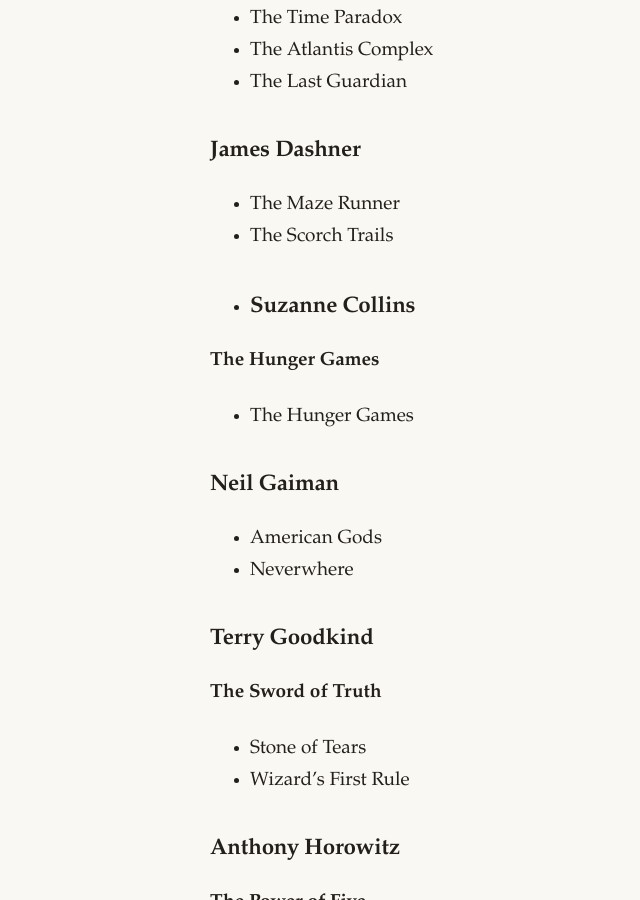
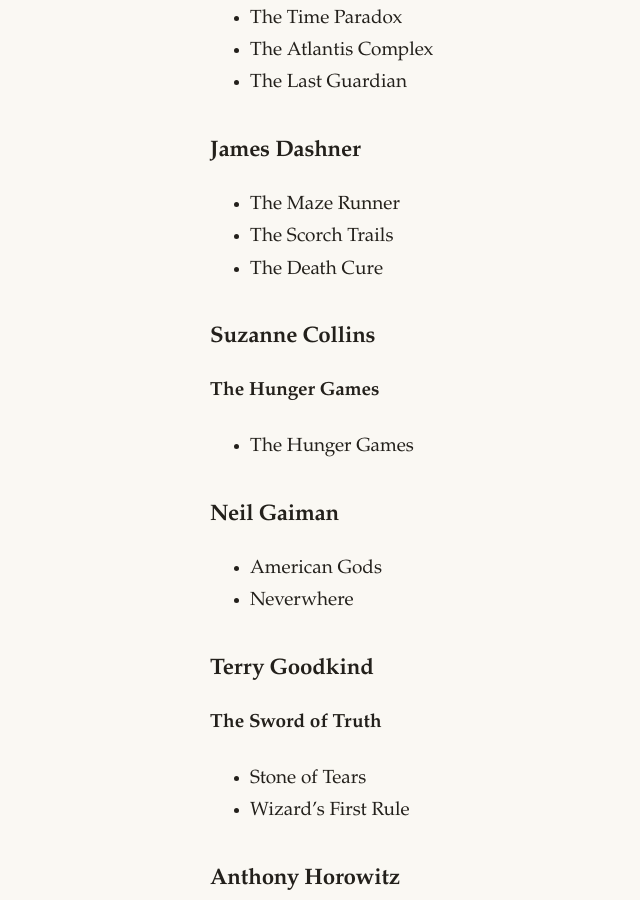
Before and after one commit to topearebi/aroamjti, a Jekyll site: the page built from books.md, in a window 1280 px wide and 900 px high, scrolled down 1717 px. Shown: the whole window, without its empty margins (126-766 px from the left). Built offline with Jekyll 4.4.1, drawn with Linux system fonts in a browser that asks for light colours.

Commit message:
Last Sync: 2026-07-04 00:19 (Mobile)

```diff
--- a/books.md
+++ b/books.md
@@ -53,7 +53,8 @@
 
 - The Maze Runner
 - The Scorch Trails
--
+- The Death Cure
+
 ### Suzanne Collins
 
 **The Hunger Games**
```
